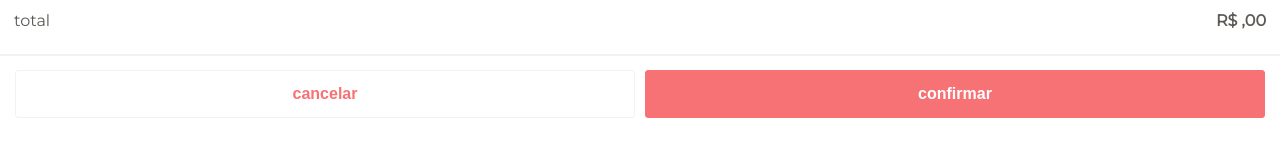
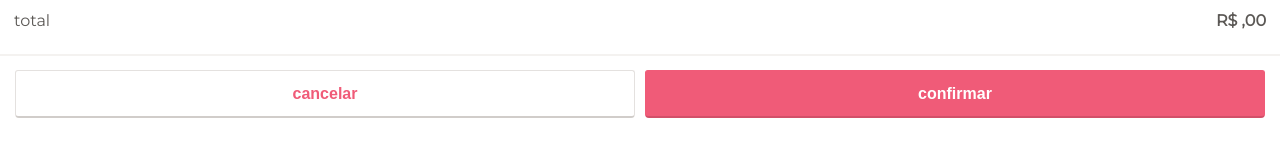
Before and after one commit to alexandrejuk/enjoei-test, a React (Create React App) app in the folder client/: page / in a window 1280 px wide. Shown: the part 421-578 px from the top of the page. Built offline with nearby package versions, Linux system fonts and the light colour scheme; no server answers.

Commit message:
components: created button

```diff
--- /dev/null
+++ b/client/src/Components/Button/index.css
@@ -0,0 +1,26 @@
+.button {
+	width: calc((100vw - 40px) / 2);
+	height: 48px;
+	border-radius: 3px 3px 4px 4px;
+	font-size: 1em;
+	color: #fff;
+	font-weight: 600;
+	cursor: pointer;
+	border: 1px solid #e4e1df;
+	border-bottom: 2px solid #d1cdca;
+}
+
+.agree-button {
+	background: #f05b78;
+	border: 1px solid #f05b78;
+	border-bottom: 2px solid #d25069;
+	margin-left: 10px;
+}
+
+.button:focus {
+	outline: none;
+}
+
+.primary {
+	color: #f05b78;
+}
--- /dev/null
+++ b/client/src/Components/Button/index.js
@@ -0,0 +1,8 @@
+import React from 'react'
+import './index.css'
+
+const Button = ({ name, classStyle }) => (
+  <button className={`button ${ classStyle }`}>{ name }</button>
+)
+
+export default Button
--- a/client/src/Containers/Content/index.css
+++ b/client/src/Containers/Content/index.css
@@ -58,8 +58,8 @@
 }
 
 .container .checkmark:after {
-  top: 3px;
-  left: 3px;
+  top: 3.5px;
+  left: 3.5px;
   width: 8px;
   height: 8px;
   border-radius: 50%;
--- a/client/src/Containers/Footer/index.css
+++ b/client/src/Containers/Footer/index.css
@@ -3,28 +3,3 @@
   padding: 14px 0;
   text-align: center;
 }
-
-.cancel-button, .agree-button {
-  width: calc((100vw - 40px) / 2);
-  height: 48px;
-  border-radius: 3px;
-  font-size: 1em;
-  color: #fff;
-  font-weight: 600;
-  border: 0.1em solid #f4f2f0;
-  cursor: pointer;
-}
-
-.agree-button {
-  background: #f77274;
-  border: 0.1em solid #f77274;
-  margin-left: 10px;
-}
-
-.cancel-button:focus, .agree-button:focus {
-  outline: none;
-}
-
-.primary {
-  color: #f77274;
-}
--- a/client/src/Containers/Footer/index.js
+++ b/client/src/Containers/Footer/index.js
@@ -1,10 +1,11 @@
 import React from 'react'
 import './index.css'
+import Button from '../../Components/Button'
 
 const Footer = () => (
   <div className="l-footer">
-    <button className="cancel-button primary">cancelar</button>
-    <button className="agree-button">confirmar</button>
+    <Button name="cancelar" classStyle="primary"/>
+    <Button name="confirmar" classStyle="agree-button"/>
   </div>
 )
 
```
